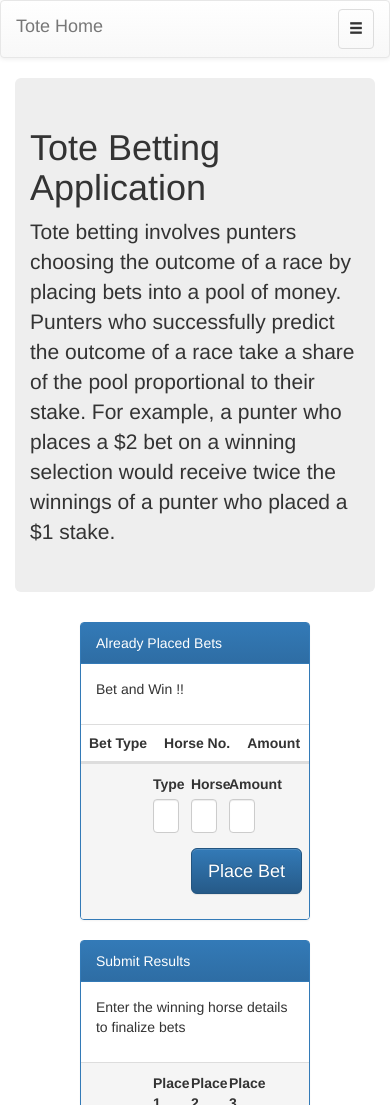
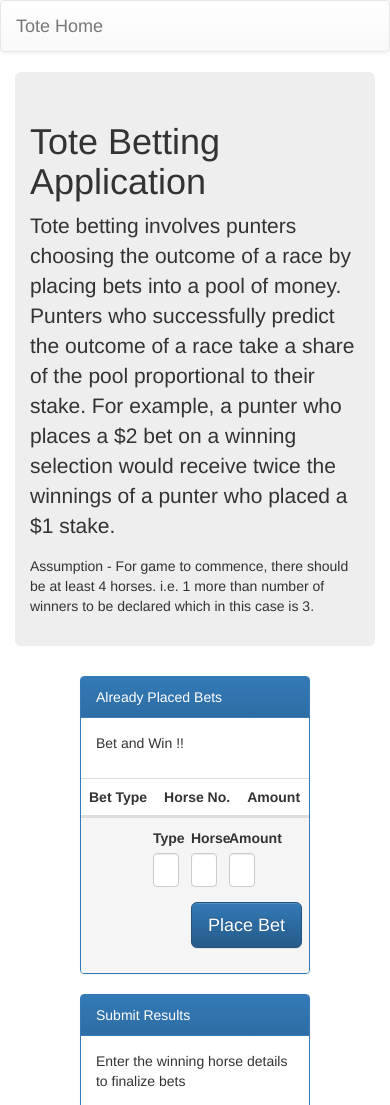
Before and after one commit to cseramit/toteapplication, a website: page index.html in a window 390 px wide. Shown: the top 1105 px of the page. Drawn offline with nearby package versions, Linux system fonts and the light colour scheme; some packages are replaced by stand-ins of ours; files whose address does not match are found by name.

Commit message:
Added More robustness

```diff
--- a/index.html
+++ b/index.html
@@ -6,6 +6,8 @@
 
     <meta http-equiv="X-UA-Compatible" content="IE=edge">
     <meta name="viewport" content="width=device-width, initial-scale=1">
+
+    <link rel="shorcut icon" href="/assets/icons/icon.ico" />
 
     <!-- Include Bootstrap -->
     <!-- Latest compiled and minified CSS -->
@@ -25,6 +27,7 @@
     <script src="/assets/controllers/ResultsController.js"></script>
     <script src="/assets/services/BetDataService.js"></script>
     <script src="/assets/filters/filter.js"></script>
+    <script src="/assets/directives/validationDirectives.js"></script>
 </head>
 
 
@@ -33,9 +36,6 @@
 <nav class="navbar navbar-default">
     <div class="container-fluid">
         <div class="navbar-header">
-            <button class="navbar-toggle" data-toggle="collapse" data-target="#navMenu">
-                <span class="glyphicon glyphicon-menu-hamburger"></span>
-            </button>
             <a class="navbar-brand" href="#/">
                 Tote Home
             </a>
@@ -53,6 +53,9 @@
             Tote betting involves punters choosing the outcome of a race by placing bets into a pool of money. Punters who successfully predict the outcome of a race take a share of the pool proportional to their stake.
             For example, a punter who places a $2 bet on a winning selection would receive twice the winnings of a punter who placed a $1 stake.
         </p>
+        <span>
+            Assumption - For game to commence, there should be at least 4 horses. i.e. 1 more than number of winners to be declared which in this case is 3.
+        </span>
     </div>
 </div>
 
```
